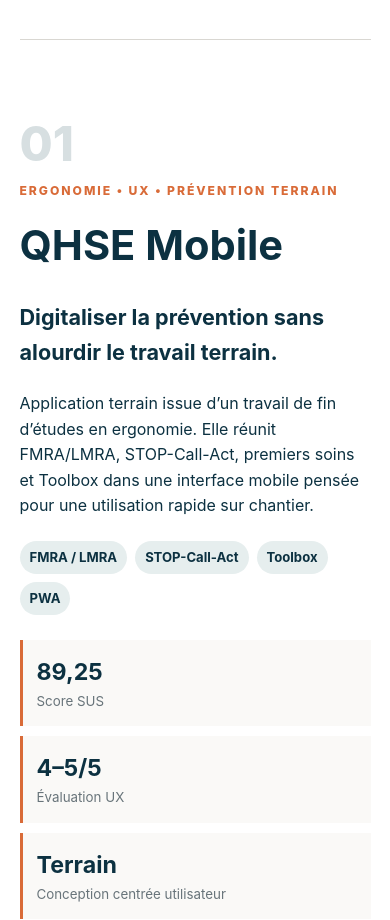
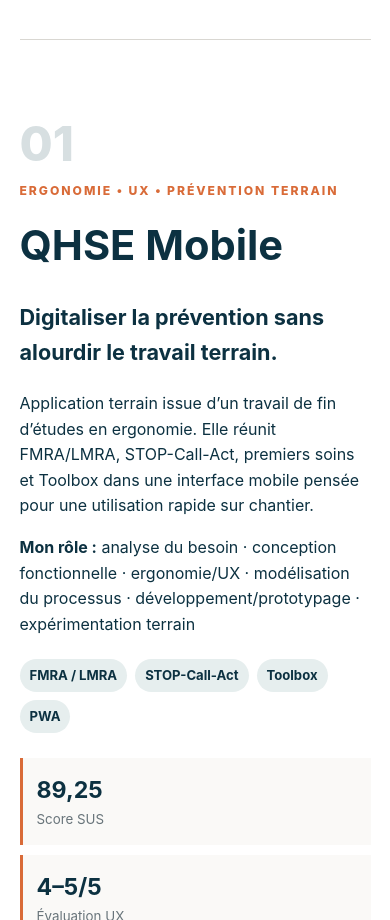
Before and after one commit to Bassistedric/portfolio, a plain HTML site: page index.html in a window 390 px wide. Shown: the part 1080-2000 px from the top of the page. Drawn offline with Linux system fonts and the light colour scheme.

Commit message:
Portfolio V2: strengthen positioning and activate Risky demo

```diff
--- a/index.html
+++ b/index.html
@@ -1,8 +1,8 @@
 <!doctype html><html lang="fr"><head><meta charset="utf-8"><meta name="viewport" content="width=device-width,initial-scale=1"><meta name="description" content="Portfolio QHSE de Cédric Comblé : prévention, ergonomie et transformation digitale."><title>Cédric Comblé — QHSE & Digital</title><link rel="stylesheet" href="style.css"></head><body>
-<header class="hero"><nav><strong>CC.</strong><div><a href="#projets">Réalisations</a><a href="#profil">Profil</a><a href="#contact">Contact</a></div></nav><div class="hero-inner"><p class="eyebrow">QHSE • PRÉVENTION • ERGONOMIE • TRANSFORMATION DIGITALE</p><h1>Cédric Comblé</h1><p class="lead">Du besoin terrain à la solution opérationnelle.</p><p class="intro">Conseiller en prévention niveau 1 et ergonome, je conçois des dispositifs QHSE qui structurent les processus, facilitent leur appropriation et transforment les exigences de prévention en outils réellement utilisables.</p><a class="btn" href="#projets">Découvrir les réalisations</a></div></header>
+<header class="hero"><nav><strong>CC.</strong><div><a href="#projets">Réalisations</a><a href="#profil">Profil</a><a href="#contact">Contact</a></div></nav><div class="hero-inner"><p class="eyebrow">QHSE • PRÉVENTION • ERGONOMIE • TRANSFORMATION DIGITALE</p><h1>Cédric Comblé</h1><p class="lead">Du besoin terrain à la solution opérationnelle.</p><p class="intro">Responsable QHSE, conseiller en prévention niveau 1 et ergonome, je transforme des problématiques de prévention et d’organisation en solutions opérationnelles, du processus métier jusqu’à l’outil numérique.</p><a class="btn" href="#projets">Découvrir les réalisations</a></div></header>
 <main><section id="projets"><p class="eyebrow">RÉALISATIONS SÉLECTIONNÉES</p><h2>Des outils conçus à partir de problématiques QHSE réelles</h2>
-<article class="project"><div class="project-copy"><span class="num">01</span><p class="tag">ERGONOMIE • UX • PRÉVENTION TERRAIN</p><h3>QHSE Mobile</h3><p class="big">Digitaliser la prévention sans alourdir le travail terrain.</p><p>Application terrain issue d’un travail de fin d’études en ergonomie. Elle réunit FMRA/LMRA, STOP-Call-Act, premiers soins et Toolbox dans une interface mobile pensée pour une utilisation rapide sur chantier.</p><div class="pillrow"><span>FMRA / LMRA</span><span>STOP-Call-Act</span><span>Toolbox</span><span>PWA</span></div><div class="metrics"><div><b>89,25</b><small>Score SUS</small></div><div><b>4–5/5</b><small>Évaluation UX</small></div><div><b>Terrain</b><small>Conception centrée utilisateur</small></div></div><a class="btn" target="_blank" rel="noopener" href="https://bassistedric.github.io/Demo-TBM-TFE/index.html#home">Ouvrir la démo</a></div><div class="mock"><div class="phone"><div class="phonebar">QHSE Mobile</div><div class="phonebody"><b>Prévention terrain</b><p>FMRA</p><p>Premiers soins</p><p>STOP-Call-Act</p><p>Toolbox</p><small>Application mobile • démonstration</small></div></div></div></article>
-<article class="project reverse"><div class="gallery"><img src="assets/repss-risks.png" alt="Écran d'analyse de risques RePSS"><img src="assets/repss-generation.png" alt="Écran de génération documentaire RePSS"><img src="assets/repss-output.png" alt="Extrait du document généré par RePSS"></div><div class="project-copy"><span class="num">02</span><p class="tag">ANALYSE DE RISQUES • STANDARDISATION • AUTOMATISATION</p><h3>RePSS</h3><p class="big">Structurer et automatiser la réponse au Plan de Sécurité et de Santé.</p><p>Assistant métier guidant la préparation d’une réponse au PSS chantier : caractérisation du projet, informations administratives, sélection contextualisée des risques, analyse Kinney et génération du dossier final avec ses annexes.</p><div class="three"><div><b>Standardiser</b><small>Un workflow commun et guidé</small></div><div><b>Analyser</b><small>Risques adaptés au métier et au chantier</small></div><div><b>Automatiser</b><small>Annexes et PDF final générés</small></div></div><div class="pillrow"><span>Kinney</span><span>FR / NL / EN</span><span>PDF</span><span>JSON</span></div><a class="btn" target="_blank" rel="noopener" href="https://bassistedric.github.io/RePSS/">Ouvrir RePSS</a></div></article>
-<article class="coming"><span class="num">03</span><div><p class="tag">PLATEFORME QHSE INTÉGRÉE</p><h3>Risky QHSE</h3><p>Projet en développement : registre des événements, analyses, plans d’action et processus QHSE intégrés dans une architecture multi-entités.</p></div><span class="status">À venir</span></article></section>
+<article class="project"><div class="project-copy"><span class="num">01</span><p class="tag">ERGONOMIE • UX • PRÉVENTION TERRAIN</p><h3>QHSE Mobile</h3><p class="big">Digitaliser la prévention sans alourdir le travail terrain.</p><p>Application terrain issue d’un travail de fin d’études en ergonomie. Elle réunit FMRA/LMRA, STOP-Call-Act, premiers soins et Toolbox dans une interface mobile pensée pour une utilisation rapide sur chantier.</p><p class="role"><b>Mon rôle :</b> analyse du besoin · conception fonctionnelle · ergonomie/UX · modélisation du processus · développement/prototypage · expérimentation terrain</p><div class="pillrow"><span>FMRA / LMRA</span><span>STOP-Call-Act</span><span>Toolbox</span><span>PWA</span></div><div class="metrics"><div><b>89,25</b><small>Score SUS</small></div><div><b>4–5/5</b><small>Évaluation UX</small></div><div><b>Terrain</b><small>Conception centrée utilisateur</small></div></div><a class="btn" target="_blank" rel="noopener" href="https://bassistedric.github.io/Demo-TBM-TFE/index.html#home">Ouvrir la démo</a></div><div class="mock"><div class="phone"><div class="phonebar">QHSE Mobile</div><div class="phonebody"><b>Prévention terrain</b><p>FMRA</p><p>Premiers soins</p><p>STOP-Call-Act</p><p>Toolbox</p><small>Application mobile • démonstration</small></div></div></div></article>
+<article class="project reverse"><div class="gallery"><img src="assets/repss-risks.png" alt="Écran d'analyse de risques RePSS"><img src="assets/repss-generation.png" alt="Écran de génération documentaire RePSS"><img src="assets/repss-output.png" alt="Extrait du document généré par RePSS"></div><div class="project-copy"><span class="num">02</span><p class="tag">ANALYSE DE RISQUES • STANDARDISATION • AUTOMATISATION</p><h3>RePSS</h3><p class="big">Structurer et automatiser la réponse au Plan de Sécurité et de Santé.</p><p>Assistant métier guidant la préparation d’une réponse au PSS chantier : caractérisation du projet, informations administratives, sélection contextualisée des risques, analyse Kinney et génération du dossier final avec ses annexes.</p><p class="role"><b>Mon rôle :</b> analyse du processus · conception fonctionnelle · analyse de risques · automatisation documentaire · prototypage</p><div class="three"><div><b>Standardiser</b><small>Un workflow commun et guidé</small></div><div><b>Analyser</b><small>Risques adaptés au métier et au chantier</small></div><div><b>Automatiser</b><small>Annexes et PDF final générés</small></div></div><div class="pillrow"><span>Kinney</span><span>FR / NL / EN</span><span>PDF</span><span>JSON</span></div><a class="btn" target="_blank" rel="noopener" href="https://bassistedric.github.io/RePSS/">Ouvrir RePSS</a></div></article>
+<article class="project risky"><div class="project-copy"><span class="num">03</span><p class="tag">PLATEFORME QHSE INTÉGRÉE • PILOTAGE • TRAÇABILITÉ</p><h3>Risky QHSE</h3><p class="big">Réunir les processus QHSE dans un environnement cohérent et transversal.</p><p>Prototype de plateforme QHSE intégrée : registre des événements, analyses, plans d’action, évaluations de risques, FMRA, STOP, Toolbox, indicateurs et fiches 360°, avec une logique multi-entités.</p><p class="role"><b>Mon rôle :</b> architecture fonctionnelle · modélisation des processus QHSE · conception UX · prototypage · structuration des données et workflows</p><div class="pillrow"><span>Événements</span><span>Kinney</span><span>Plans d’action</span><span>FMRA</span><span>STOP</span><span>BI</span></div><a class="btn" target="_blank" rel="noopener" href="https://bassistedric.github.io/Risky/">Ouvrir la démo Risky</a></div><div class="risky-visual"><div><strong>Risky QHSE</strong><span>Plateforme intégrée</span></div><p>Événements · Analyses · Actions · Prévention · Pilotage</p><a target="_blank" rel="noopener" href="https://bassistedric.github.io/Risky/">Explorer la démo →</a></div></article></section>
 <section id="profil" class="profile"><p class="eyebrow">APPROCHE</p><h2>La technologie comme moyen, pas comme finalité.</h2><p>Mon point de départ reste le travail réel : comprendre le besoin, structurer le processus QHSE, réduire les frictions et concevoir une solution que les équipes peuvent réellement utiliser. Le développement et l’automatisation servent cette logique métier.</p><div class="pillrow"><span>ISO 9001</span><span>ISO 14001</span><span>ISO 45001</span><span>VCA**</span><span>Ergonomie</span><span>Business Intelligence</span></div></section>
 <section id="contact" class="contact"><p class="eyebrow">CONTACT</p><h2>Échanger sur QHSE, prévention ou transformation digitale.</h2><p>Cédric Comblé — Conseiller en prévention niveau 1 • Ergonome (CEC 7)</p><a class="btn light" href="mailto:cedric.comble@gmail.com">cedric.comble@gmail.com</a></section></main><footer>Portfolio professionnel — Cédric Comblé</footer></body></html>
```
